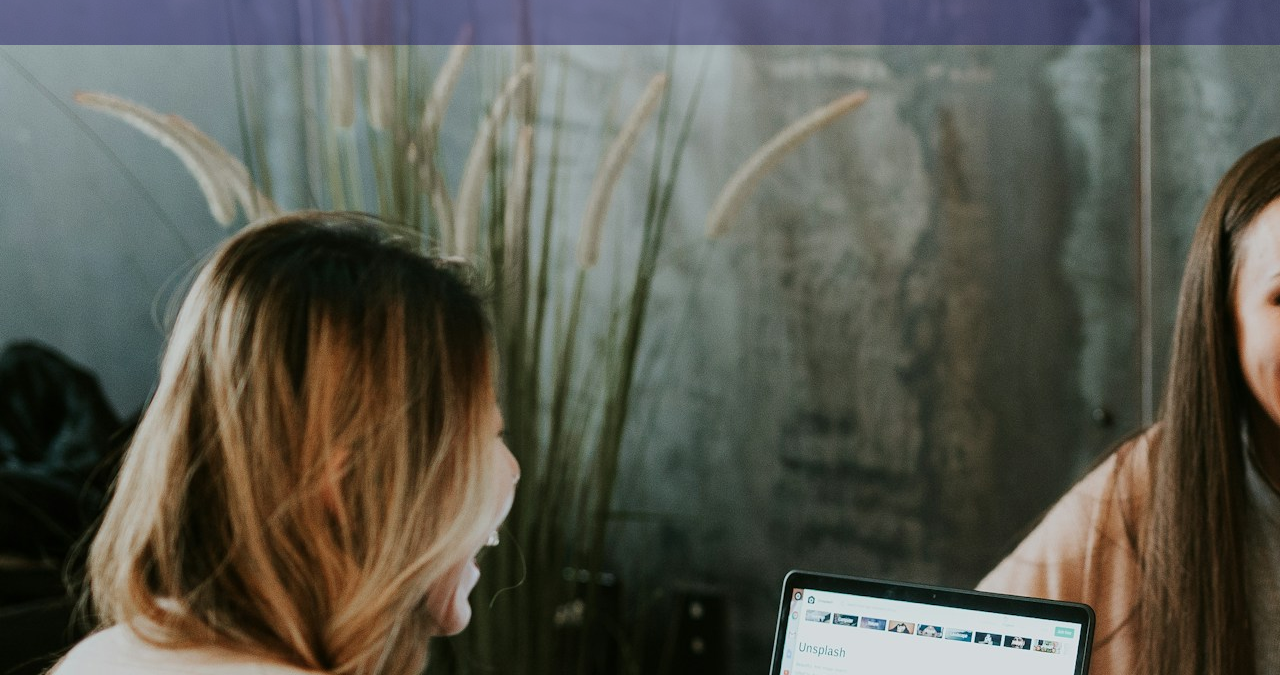
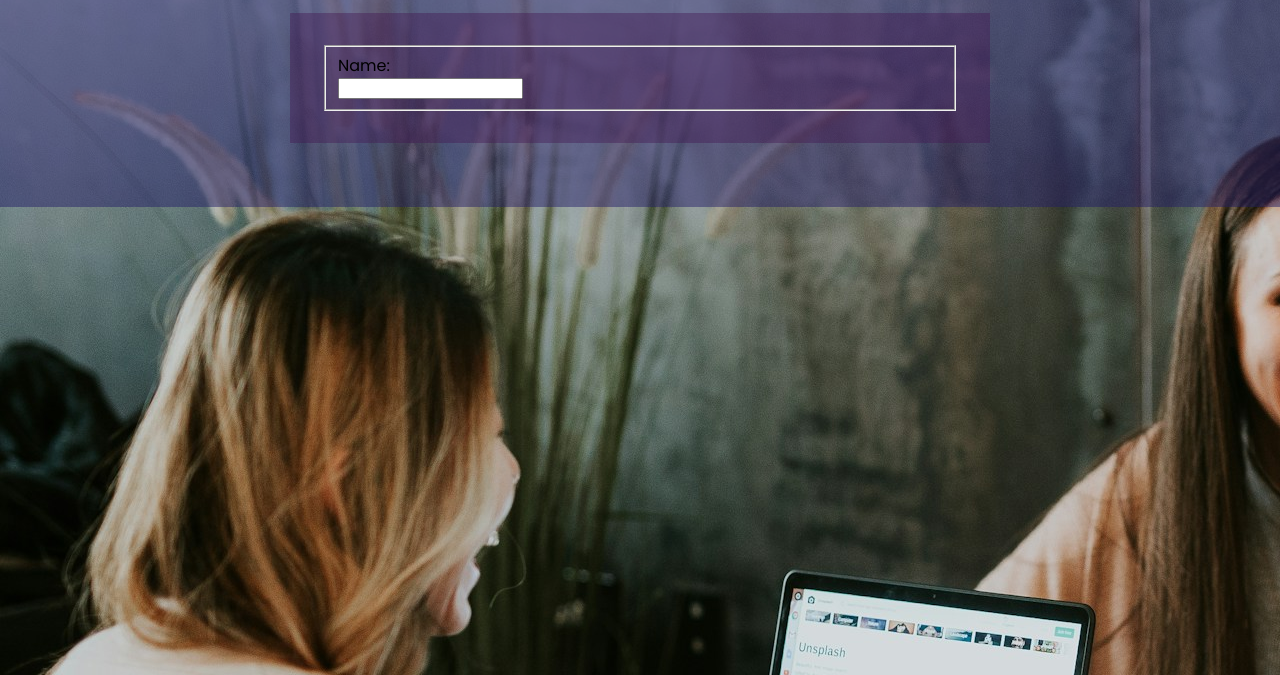
Before and after one commit to webstormcam/survey_form, a plain HTML site: page index.html in a window 1280 px wide. Shown: the part 125-800 px from the top of the page. Drawn offline with Linux system fonts and the light colour scheme.

Commit message:
Starting the form

```diff
--- a/index.html
+++ b/index.html
@@ -13,7 +13,11 @@
     <main>
         <h1 id="title">freeCodeCamp Survey Form</h1>
         <p id="description">Thank you for taking the time to help us improve the platform</p>
-        <form id="survey-form" action="POST"></form>
+        <form id="survey-form" action="POST">
+            <fieldset>
+                <label for="name">Name:<input type="text"></label>
+            </fieldset>
+        </form>
     </main>
 </body>
 </html>
--- a/styles.css
+++ b/styles.css
@@ -26,3 +26,16 @@ h1, p{
   font-weight: 200;
   font-style: italic;
 }
+
+#survey-form{
+    padding: 2rem;
+    margin: 1rem auto;
+    max-width: 700px;
+    width: 60vw;
+    min-width: 400px;
+    background-color: rgba(66, 21, 82, 0.4);
+}
+
+input{
+    display: block;
+}
```
